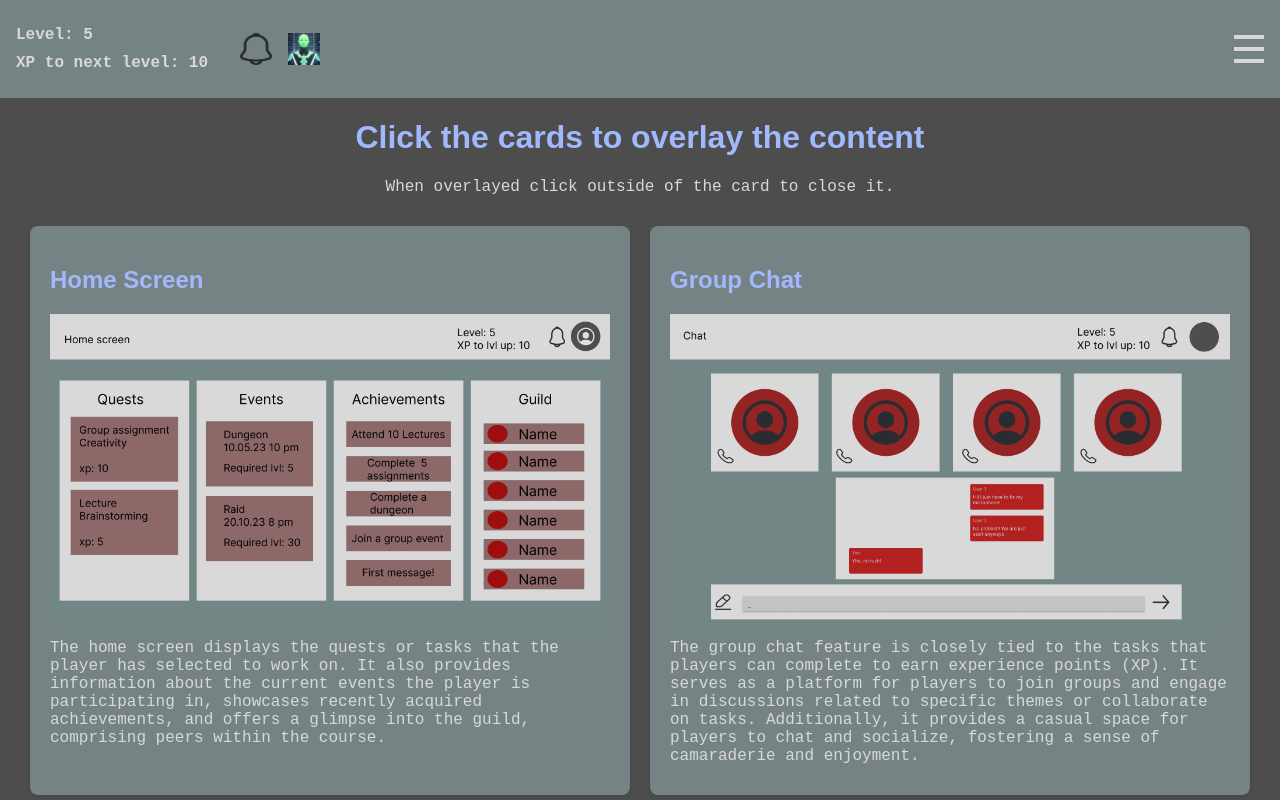
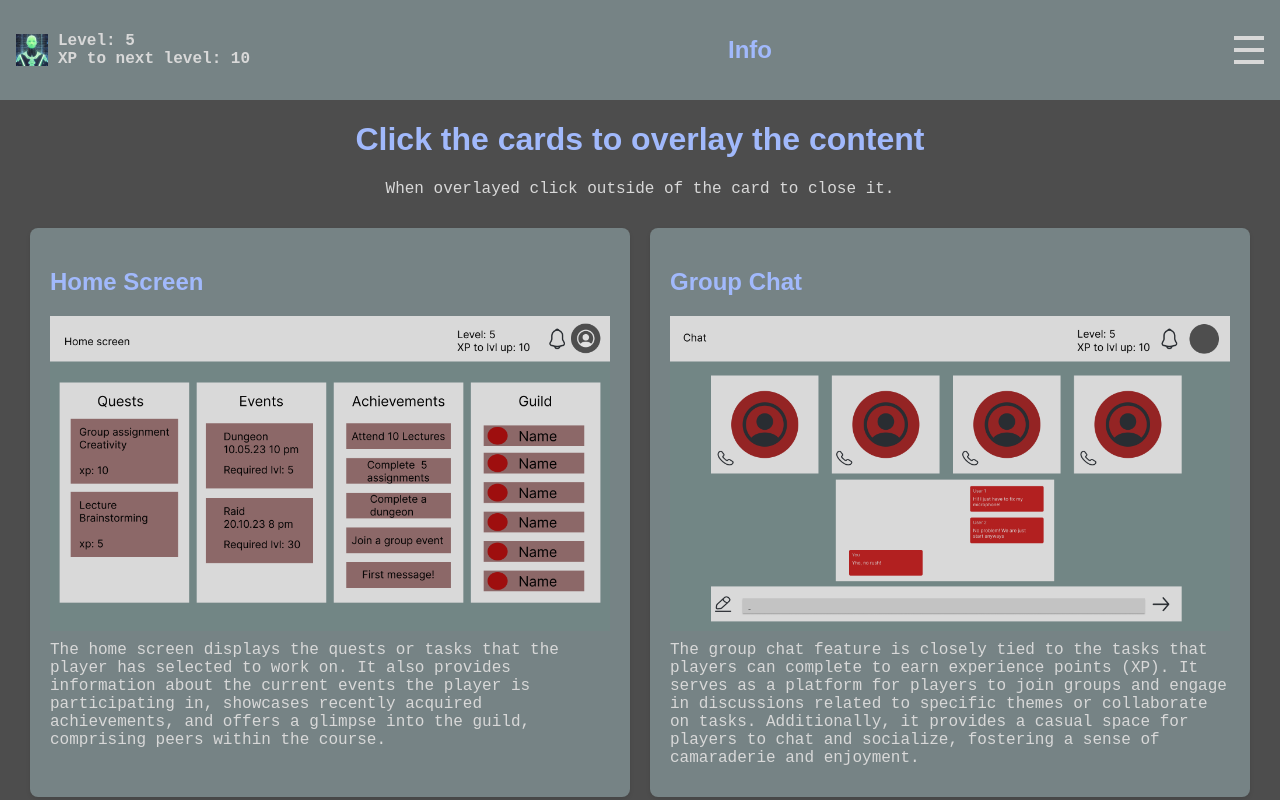
Before and after one commit to VegardGronas/VegardGronas.github.io, a plain HTML site: page index.html in a window 1280 px wide. Shown: the top 800 px of the page. Drawn offline with Linux system fonts and the light colour scheme.

Commit message:
updated navbar

```diff
--- a/index.html
+++ b/index.html
@@ -8,16 +8,19 @@
 </head>
 <body>
     <header>
-        <nav class="nav-bar" id="nav-bar">
+        <nav class="nav-bar">
             <div class="nav-other">
                 <div class="user-level">
-                    <p>Level: 5</p>
-                    <p>XP to next level: 10</p>
+                    <a href="/index.html">
+                        <img src="/avatars/You.jpg" alt="Click to open index.html">
+                    </a>
+                    <div>
+                        <p>Level: 5<br>XP to next level: 10</p>
+                    </div>
                 </div>
-                <img src="/icons/🦆 icon _notification_.png" alt="">
-                <a href="/index.html">
-                    <img src="/avatars/You.jpg" alt="Click to open index.html">
-                </a>
+            </div>
+            <div>
+                <h1>Info</h1>
             </div>
             <div class="nav-toggle" id="nav-toggle">
                 <div class="hamburger" id="hamburger">
--- a/styles/index.css
+++ b/styles/index.css
@@ -52,7 +52,7 @@ p {
 
 /* Style for the overlay content */
 #overlay-content {
-    background-color: #fff;
+    background-color: var(--primary-color);
     margin: 15% auto;
     padding: 20px;
     width: 60%;
--- a/styles/main.css
+++ b/styles/main.css
@@ -29,9 +29,10 @@ body {
 }
 
 .nav-bar {
-    display: flex;
+    display: grid;
     justify-content: space-between;
     align-items: center;
+    grid-template-columns: auto auto auto;
     background-color: var(--primary-color);
     padding: 1rem;
     color: var(--secondary-color);
@@ -52,6 +53,14 @@ body {
 .user-level {
     margin-right: 1rem;
     font-weight: bold;
+    display: grid;
+    align-items: center;
+    gap: 10px;
+    grid-template-columns: auto auto;
+}
+.user-level img {
+    padding: 0;
+    margin: 0;
 }
 
 .nav-links {
```
Also changed, not shown: pages/Achievements.html (+9 -6 lines), pages/Chat.html (+9 -6 lines), pages/Events.html (+9 -6 lines), pages/HomePage.html (+9 -6 lines), pages/ProgressionOverview.html (+9 -6 lines), pages/Tasks.html (+9 -6 lines), pages/TheGame.html (+9 -6 lines).
